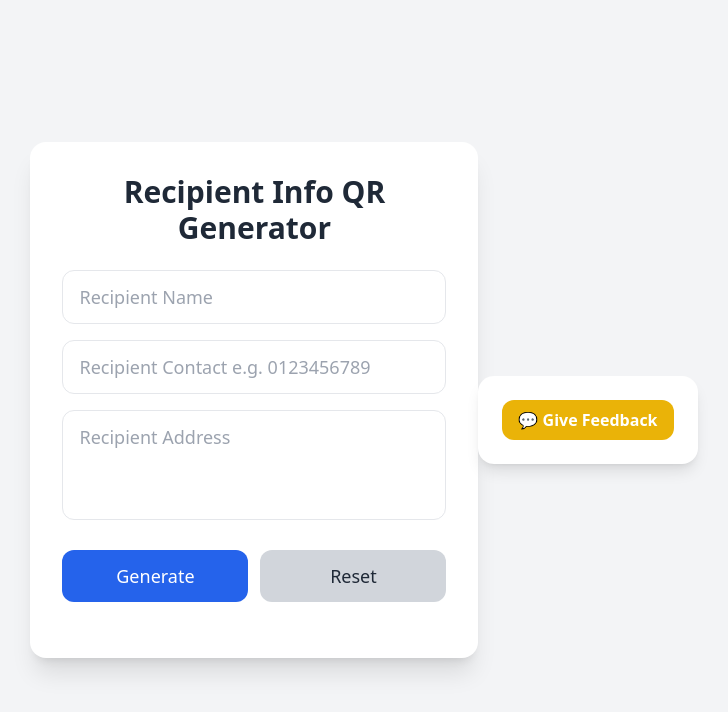
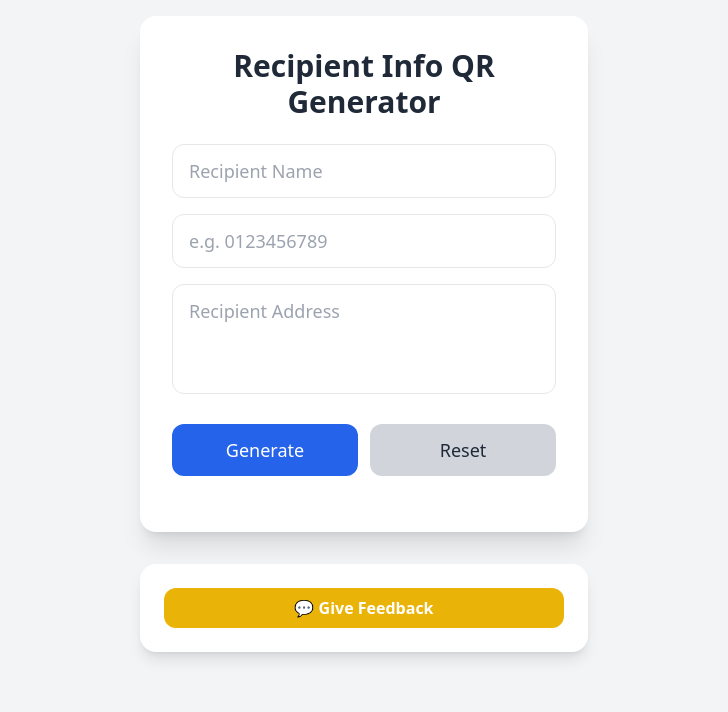
Before and after one commit to mark-25-git/qr-webapp-courier, a plain HTML site: page index.html in a window 1280 px wide. Shown: the whole page, without its empty margins (276-1004 px from the left). Drawn offline with nearby package versions, Linux system fonts and the light colour scheme.

Commit message:
added feedback section on below

```diff
--- a/index.html
+++ b/index.html
@@ -9,15 +9,18 @@
   <script src="https://cdnjs.cloudflare.com/ajax/libs/qrcodejs/1.0.0/qrcode.min.js"></script>
 </head>
 
-<body class="bg-gray-100 min-h-screen flex items-center justify-center p-4">
-  <div class="w-full max-w-md bg-white shadow-xl rounded-2xl p-6 space-y-6 sm:p-8">
+<body class="bg-gray-100 min-h-screen flex flex-col items-center justify-start p-4">
+  <div class="w-full max-w-md space-y-8">
+
+    <!-- MAIN QR GENERATOR FORM -->
+    <div class="w-full bg-white shadow-xl rounded-2xl p-6 space-y-6 sm:p-8">
       <h1 class="text-2xl sm:text-3xl font-bold text-center text-gray-800">Recipient Info QR Generator</h1>
 
       <div class="space-y-4">
         <input id="name" type="text" placeholder="Recipient Name"
           class="w-full px-4 py-3 border rounded-xl text-base sm:text-lg focus:outline-none focus:ring-2 focus:ring-blue-500" />
 
-      <input id="contact" type="text" placeholder="Recipient Contact e.g. 0123456789"
+        <input id="contact" type="text" placeholder="e.g. 0123456789"
           class="w-full px-4 py-3 border rounded-xl text-base sm:text-lg focus:outline-none focus:ring-2 focus:ring-blue-500" />
 
         <textarea id="address" rows="3" placeholder="Recipient Address"
@@ -48,8 +51,8 @@
       <div id="qrcode" class="flex justify-center mt-4"></div>
     </div>
 
-  <!-- Feedback Section -->
-  <div class="mt-10 p-6 bg-white rounded-2xl shadow-lg space-y-4">
+    <!-- FEEDBACK SECTION -->
+    <div class="w-full p-6 bg-white rounded-2xl shadow-lg space-y-4">
       <button onclick="document.getElementById('feedback-form').classList.toggle('hidden')"
         class="bg-yellow-500 hover:bg-yellow-600 text-white font-semibold py-2 px-4 rounded-xl w-full transition">
         💬 Give Feedback
@@ -73,6 +76,7 @@
       </form>
     </div>
 
+  </div>
 
   <script>
     function handleGenerateClick() {
```
Lines whose indentation alone changed are shown as unchanged.
